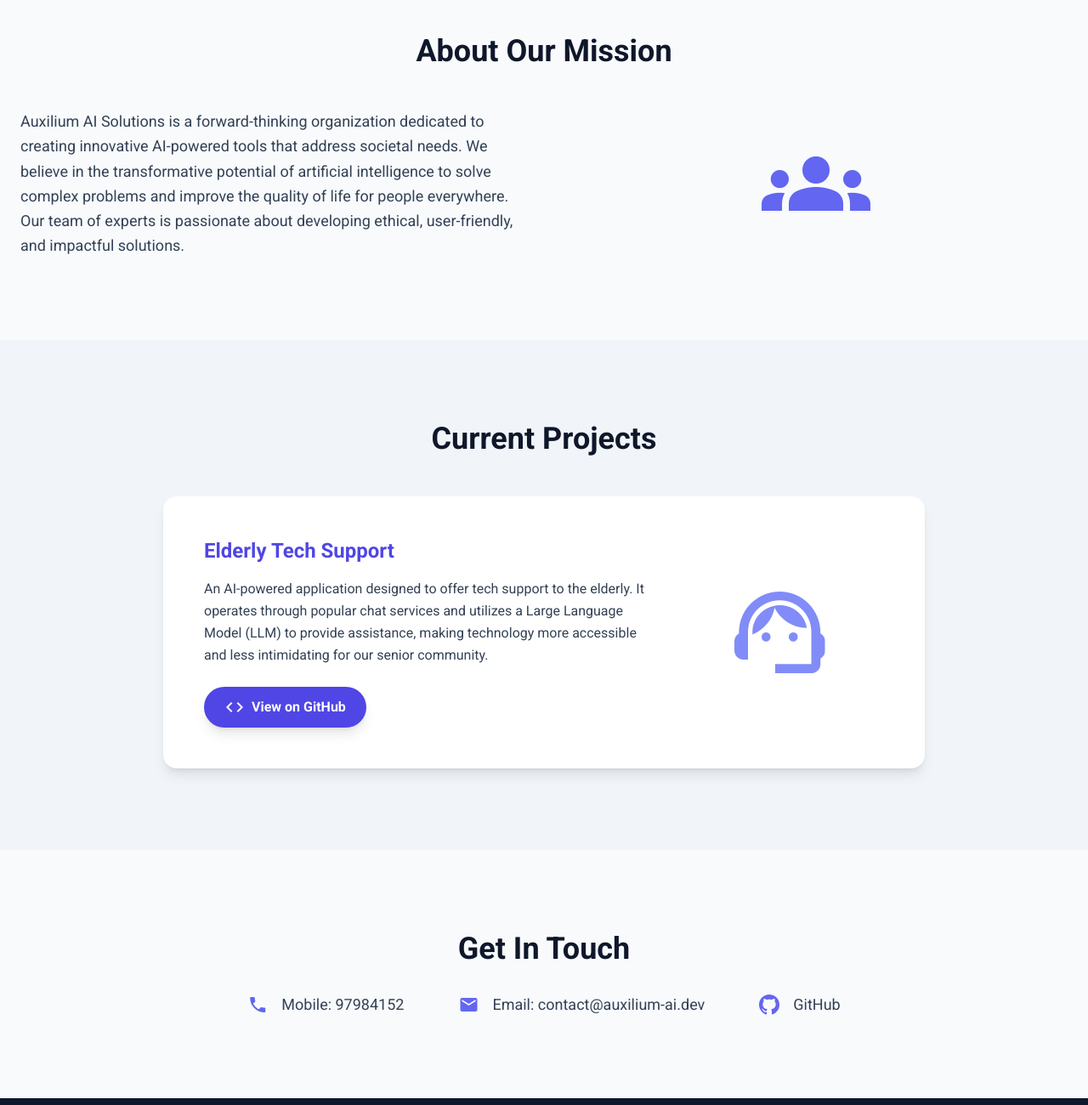
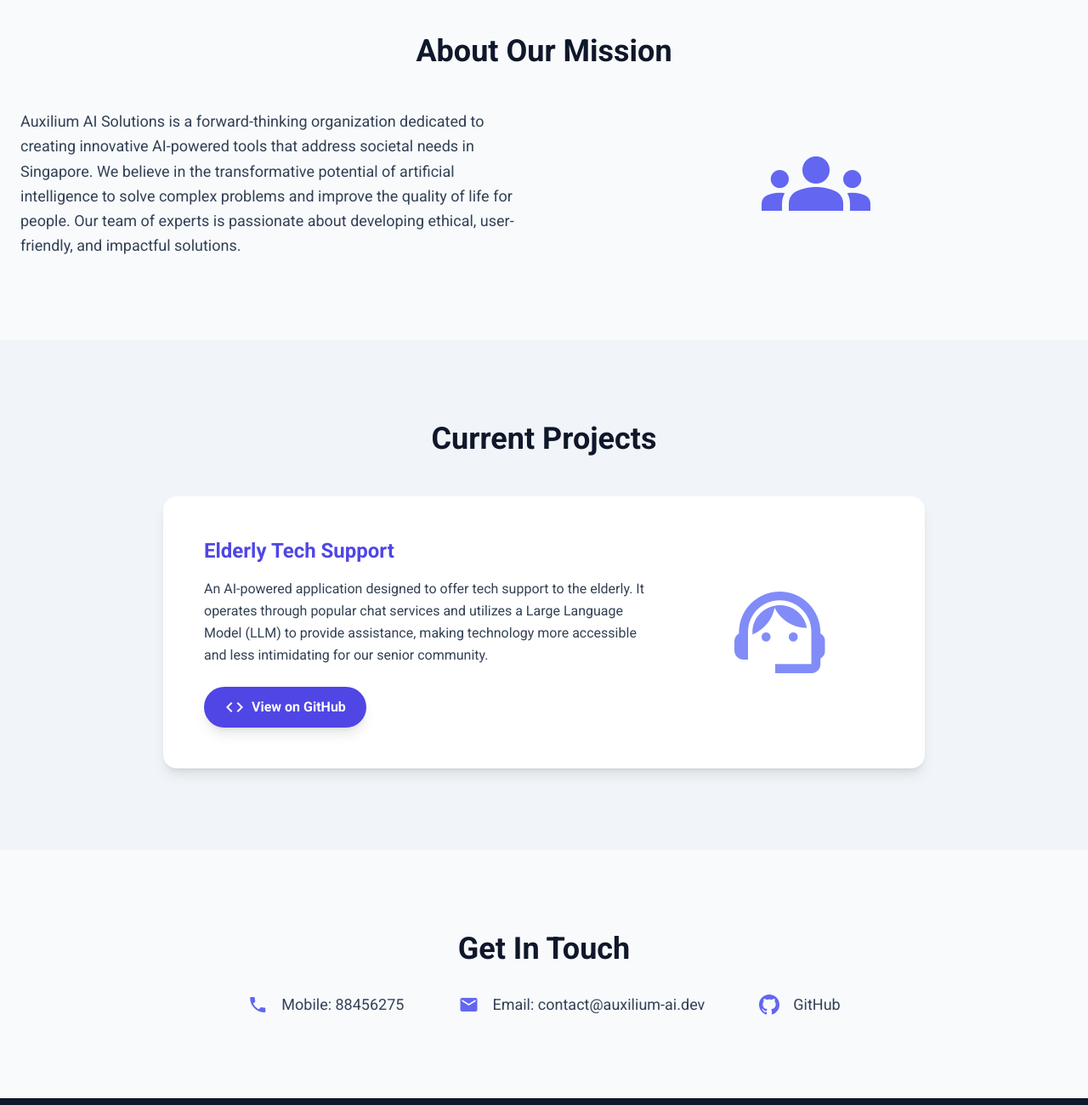
Before and after one commit to auxilium-ai-soln/landing-page, a plain HTML site: page index.html in a window 1280 px wide. Shown: the part 500-1800 px from the top of the page at 85% size. Drawn offline with nearby package versions, Linux system fonts and the light colour scheme.

Commit message:
Update index.html

```diff
--- a/index.html
+++ b/index.html
@@ -58,7 +58,7 @@
                 </div>
                 <div class="grid md:grid-cols-2 gap-12 items-center">
                     <div class="text-lg text-slate-700 leading-relaxed">
-                        <p>Auxilium AI Solutions is a forward-thinking organization dedicated to creating innovative AI-powered tools that address societal needs. We believe in the transformative potential of artificial intelligence to solve complex problems and improve the quality of life for people everywhere. Our team of experts is passionate about developing ethical, user-friendly, and impactful solutions.</p>
+                        <p>Auxilium AI Solutions is a forward-thinking organization dedicated to creating innovative AI-powered tools that address societal needs in Singapore. We believe in the transformative potential of artificial intelligence to solve complex problems and improve the quality of life for people. Our team of experts is passionate about developing ethical, user-friendly, and impactful solutions.</p>
                     </div>
                     <div class="flex justify-center">
                         <i class="material-icons text-9xl text-indigo-500">groups</i>
@@ -98,7 +98,7 @@
                 <div class="flex flex-col md:flex-row justify-center items-center gap-8 md:gap-16">
                     <div class="flex items-center gap-4 text-lg text-slate-700">
                         <i class="material-icons text-indigo-500">phone</i>
-                        <span>Mobile: 97984152</span>
+                        <span>Mobile: 88456275</span>
                     </div>
                     <div class="flex items-center gap-4 text-lg text-slate-700">
                         <i class="material-icons text-indigo-500">email</i>
```
